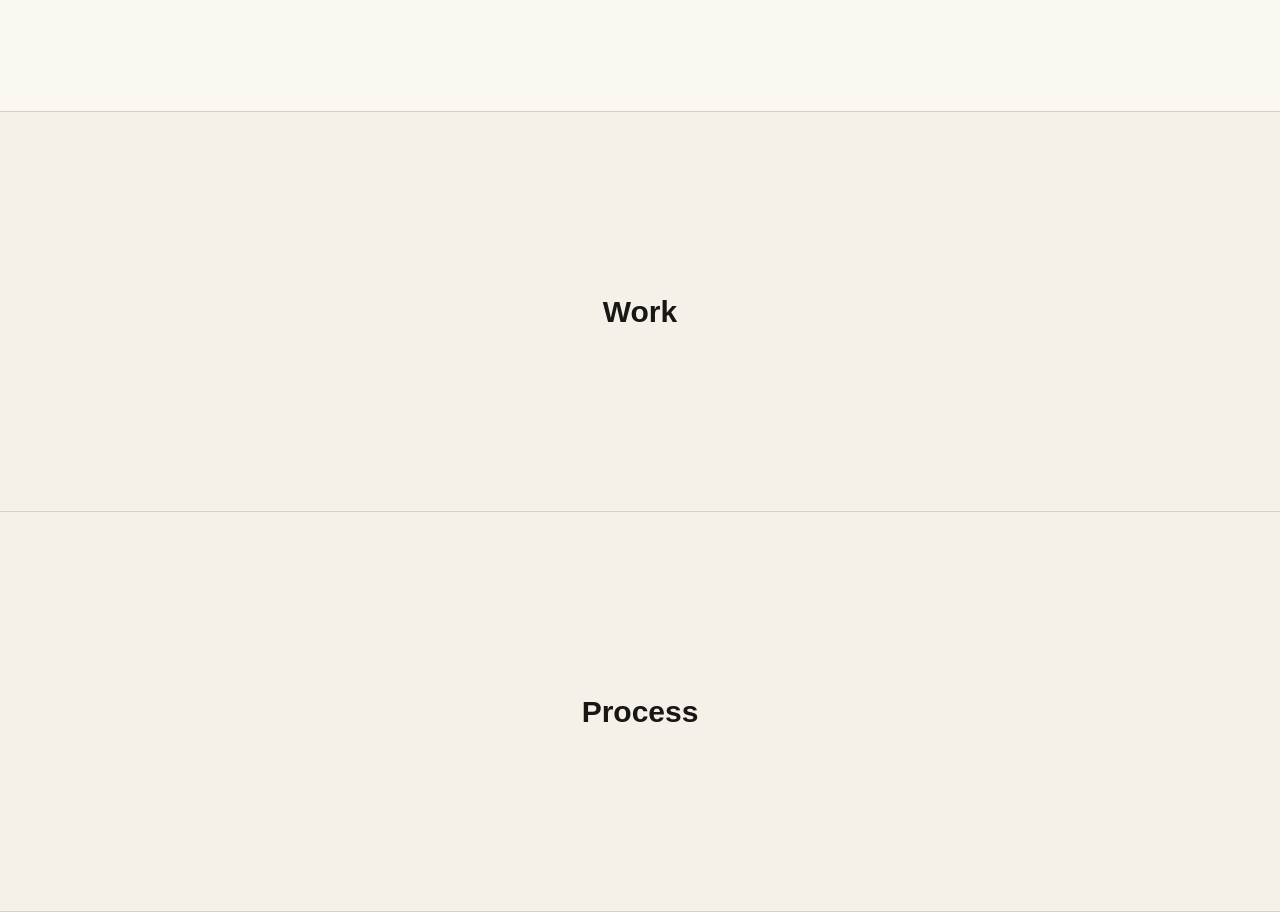
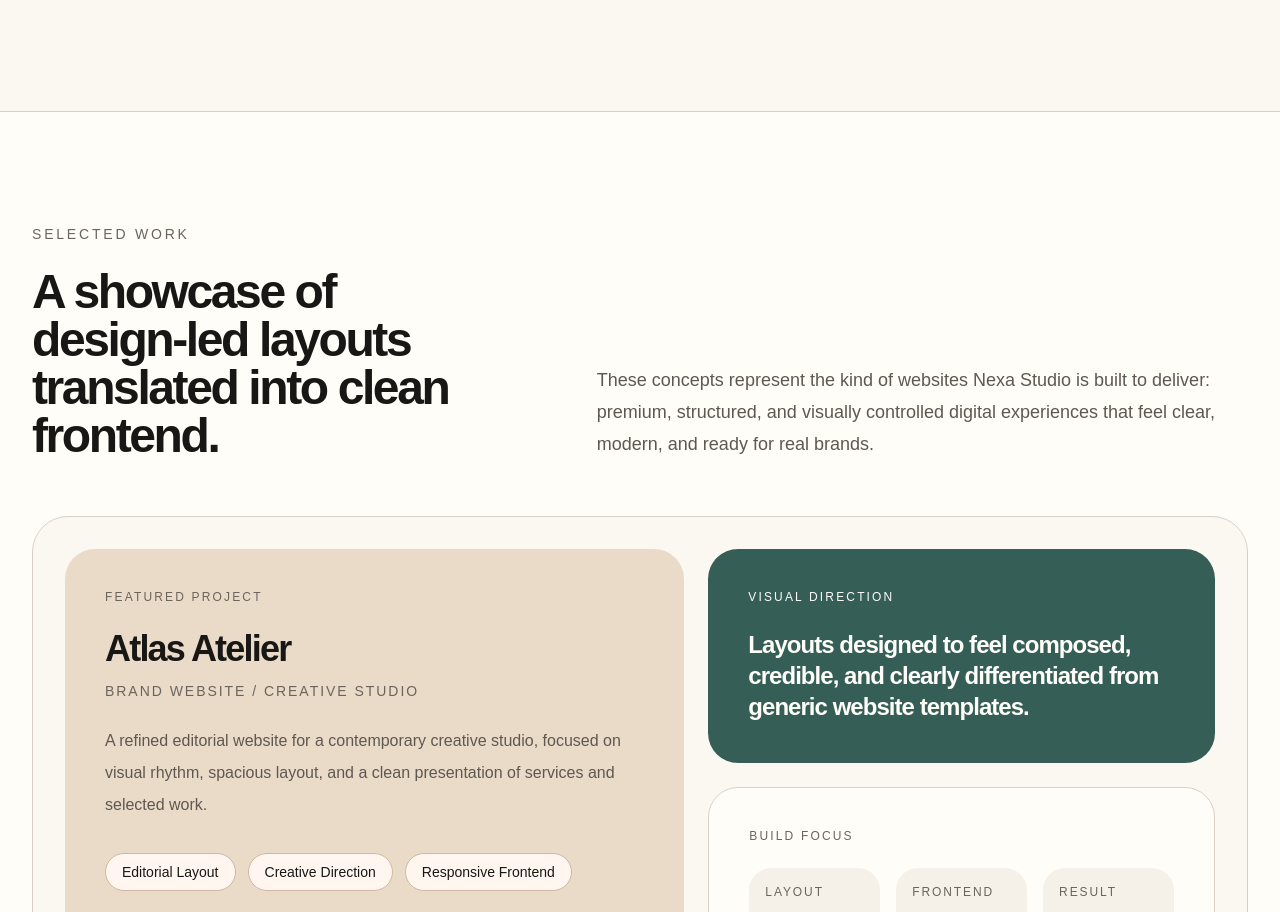
Before and after one commit to szymonbasiul/nexa-studio, a Next.js app: page / in a window 1280 px wide. Shown: the part 2489-3401 px from the top of the page. Built offline with nearby package versions, Linux system fonts and the light colour scheme.

Commit message:
feat: add editorial work showcase section

```diff
--- a/src/app/page.tsx
+++ b/src/app/page.tsx
@@ -1,6 +1,7 @@
 import Navbar from "@/components/layout/Navbar";
 import Hero from "@/components/sections/Hero";
 import StudioIntro from "@/components/sections/StudioIntro";
+import WorkShowcase from "@/components/sections/WorkShowcase";
 
 export default function Home() {
   return (
@@ -10,15 +11,7 @@ export default function Home() {
       <main>
         <Hero />
         <StudioIntro />
-
-        <section
-          id="work"
-          className="flex min-h-[50vh] items-center justify-center border-b border-[#D9D1C7]"
-        >
-          <div className="px-6 text-center text-3xl font-semibold text-[#181716]">
-            Work
-          </div>
-        </section>
+        <WorkShowcase />
 
         <section
           id="process"
--- /dev/null
+++ b/src/components/sections/WorkShowcase.tsx
@@ -0,0 +1,210 @@
+import Container from "@/components/layout/Container";
+import Button from "@/components/ui/Button";
+
+const featuredProjects = [
+  {
+    eyebrow: "Featured Project",
+    title: "Atlas Atelier",
+    category: "Brand Website / Creative Studio",
+    description:
+      "A refined editorial website for a contemporary creative studio, focused on visual rhythm, spacious layout, and a clean presentation of services and selected work.",
+    background: "bg-[#EADBC9]",
+    accent: "bg-[#355E57]",
+    accentText: "text-[#FFFDF8]",
+    tags: ["Editorial Layout", "Creative Direction", "Responsive Frontend"],
+  },
+  {
+    eyebrow: "Case Study",
+    title: "Northline Ventures",
+    category: "Venture Studio / Startup Presence",
+    description:
+      "A structured, modern website concept designed to communicate credibility, sharper positioning, and a stronger visual presence for a venture-focused brand.",
+    background: "bg-[#F1E7DA]",
+    accent: "bg-[#B85F43]",
+    accentText: "text-[#FFFDF8]",
+    tags: ["Modern Grid", "Typography System", "Clean UI Build"],
+  },
+];
+
+const supportingProjects = [
+  {
+    title: "Luma Residence",
+    meta: "Interior / Premium Visual Website",
+    description:
+      "High-end visual layout focused on atmosphere, spacing, and a stronger premium presentation.",
+  },
+  {
+    title: "Signal Foundry",
+    meta: "Strategy / Agency Landing",
+    description:
+      "Clean section rhythm, service framing, and stronger conversion structure for a modern consultancy.",
+  },
+  {
+    title: "Forma Systems",
+    meta: "B2B Product / Studio Web Presence",
+    description:
+      "A design-forward company website with restrained UI, clear messaging hierarchy, and polished responsiveness.",
+  },
+];
+
+export default function WorkShowcase() {
+  return (
+    <section
+      id="work"
+      className="border-b border-[#D9D1C7] bg-[#FFFDF8] py-20 md:py-28"
+    >
+      <Container>
+        <div className="grid gap-8 lg:grid-cols-[0.9fr_1.1fr] lg:items-end">
+          <div>
+            <p className="text-sm font-medium uppercase tracking-[0.2em] text-[#6B645C]">
+              Selected Work
+            </p>
+
+            <h2 className="mt-6 max-w-md text-4xl font-semibold tracking-[-0.05em] text-[#181716] md:text-5xl">
+              A showcase of design-led layouts translated into clean frontend.
+            </h2>
+          </div>
+
+          <div className="max-w-2xl lg:justify-self-end">
+            <p className="text-base leading-8 text-[#5F5851] md:text-lg">
+              These concepts represent the kind of websites Nexa Studio is built
+              to deliver: premium, structured, and visually controlled digital
+              experiences that feel clear, modern, and ready for real brands.
+            </p>
+          </div>
+        </div>
+
+        <div className="mt-14 grid gap-8">
+          {featuredProjects.map((project, index) => (
+            <article
+              key={project.title}
+              className="rounded-[36px] border border-[#D9D1C7] bg-[#FBF7F1] p-6 md:p-8"
+            >
+              <div
+                className={`grid gap-6 ${
+                  index % 2 === 0
+                    ? "lg:grid-cols-[1.1fr_0.9fr]"
+                    : "lg:grid-cols-[0.9fr_1.1fr]"
+                }`}
+              >
+                <div
+                  className={`rounded-[30px] ${project.background} p-8 md:p-10 ${
+                    index % 2 !== 0 ? "lg:order-2" : ""
+                  }`}
+                >
+                  <p className="text-xs font-medium uppercase tracking-[0.18em] text-[#6B645C]">
+                    {project.eyebrow}
+                  </p>
+
+                  <h3 className="mt-6 text-3xl font-semibold tracking-[-0.05em] text-[#181716] md:text-4xl">
+                    {project.title}
+                  </h3>
+
+                  <p className="mt-3 text-sm font-medium uppercase tracking-[0.14em] text-[#6B645C]">
+                    {project.category}
+                  </p>
+
+                  <p className="mt-6 max-w-xl text-base leading-8 text-[#5F5851]">
+                    {project.description}
+                  </p>
+
+                  <div className="mt-8 flex flex-wrap gap-3">
+                    {project.tags.map((tag) => (
+                      <span
+                        key={tag}
+                        className="rounded-full border border-[#D1B7A2] bg-[#FFF7EF] px-4 py-2 text-sm text-[#181716]"
+                      >
+                        {tag}
+                      </span>
+                    ))}
+                  </div>
+                </div>
+
+                <div
+                  className={`grid gap-6 ${
+                    index % 2 !== 0 ? "lg:order-1" : ""
+                  }`}
+                >
+                  <div
+                    className={`rounded-[30px] ${project.accent} p-8 md:p-10 ${project.accentText}`}
+                  >
+                    <p className="text-xs font-medium uppercase tracking-[0.18em] text-inherit/80">
+                      Visual Direction
+                    </p>
+
+                    <p className="mt-6 text-2xl font-semibold leading-[1.3] tracking-[-0.04em] text-inherit">
+                      Layouts designed to feel composed, credible, and clearly
+                      differentiated from generic website templates.
+                    </p>
+                  </div>
+
+                  <div className="rounded-[30px] border border-[#D9D1C7] bg-[#FFFDF8] p-8 md:p-10">
+                    <p className="text-xs font-medium uppercase tracking-[0.18em] text-[#6B645C]">
+                      Build Focus
+                    </p>
+
+                    <div className="mt-6 grid gap-4 sm:grid-cols-3">
+                      <div className="rounded-[22px] bg-[#F6F1E8] p-4">
+                        <p className="text-xs uppercase tracking-[0.16em] text-[#6B645C]">
+                          Layout
+                        </p>
+                        <p className="mt-3 text-base font-medium text-[#181716]">
+                          Balanced structure
+                        </p>
+                      </div>
+
+                      <div className="rounded-[22px] bg-[#F6F1E8] p-4">
+                        <p className="text-xs uppercase tracking-[0.16em] text-[#6B645C]">
+                          Frontend
+                        </p>
+                        <p className="mt-3 text-base font-medium text-[#181716]">
+                          Clean components
+                        </p>
+                      </div>
+
+                      <div className="rounded-[22px] bg-[#F6F1E8] p-4">
+                        <p className="text-xs uppercase tracking-[0.16em] text-[#6B645C]">
+                          Result
+                        </p>
+                        <p className="mt-3 text-base font-medium text-[#181716]">
+                          Premium delivery
+                        </p>
+                      </div>
+                    </div>
+                  </div>
+                </div>
+              </div>
+            </article>
+          ))}
+        </div>
+
+        <div className="mt-10 grid gap-6 md:grid-cols-3">
+          {supportingProjects.map((project) => (
+            <article
+              key={project.title}
+              className="flex h-full flex-col rounded-[28px] border border-[#D9D1C7] bg-[#FBF7F1] p-7 md:p-8"
+            >
+              <p className="text-sm font-medium uppercase tracking-[0.16em] text-[#6B645C]">
+                {project.meta}
+              </p>
+
+              <h3 className="mt-5 text-2xl font-semibold tracking-[-0.04em] text-[#181716]">
+                {project.title}
+              </h3>
+
+              <p className="mt-4 text-base leading-8 text-[#5F5851]">
+                {project.description}
+              </p>
+            </article>
+          ))}
+        </div>
+
+        <div className="mt-12 flex justify-start">
+          <Button href="#process" variant="secondary">
+            Explore the Process
+          </Button>
+        </div>
+      </Container>
+    </section>
+  );
+}
--- a/src/components/ui/Button.tsx
+++ b/src/components/ui/Button.tsx
@@ -11,19 +11,27 @@ export default function Button({
   children,
   variant = "primary",
 }: ButtonProps) {
-  const base =
-    "inline-flex items-center justify-center rounded-full px-6 py-3 text-sm font-medium transition-all duration-200";
+  const baseClassName =
+    "inline-flex items-center justify-center rounded-full px-6 py-3 text-sm font-medium no-underline transition-all duration-200";
 
-  const primary =
-    "bg-[#181716] text-[#FFFDF8] hover:bg-[#2A2825] hover:translate-y-[-1px]";
-
-  const secondary =
-    "border border-[#D9D1C7] bg-[#FFFDF8] text-[#181716] hover:bg-[#F3E9DE]";
-
-  const styles = variant === "primary" ? primary : secondary;
+  if (variant === "primary") {
+    return (
+      <Link
+        href={href}
+        className={`${baseClassName} bg-[#181716] hover:bg-[#2A2825] hover:-translate-y-0.5`}
+        style={{ color: "#FFFDF8" }}
+      >
+        {children}
+      </Link>
+    );
+  }
 
   return (
-    <Link href={href} className={`${base} ${styles}`}>
+    <Link
+      href={href}
+      className={`${baseClassName} border border-[#D9D1C7] bg-[#FFFDF8] hover:bg-[#F3E9DE]`}
+      style={{ color: "#181716" }}
+    >
       {children}
     </Link>
   );
```
